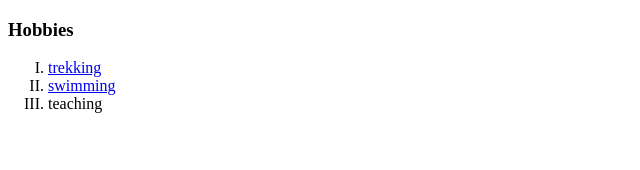
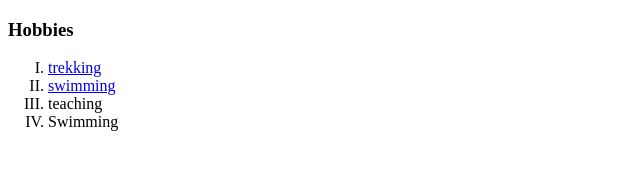
Before and after one commit to RashmiShinde21/cv1, a plain HTML site: page hobbies.html in a window 1280 px wide. Shown: the whole page, without its empty margins (0-640 px from the left). Drawn offline with Linux system fonts and the light colour scheme.

Commit message:
Update hobbies.html

```diff
--- a/hobbies.html
+++ b/hobbies.html
@@ -13,6 +13,7 @@
           <li><a href="https://www.trekkinginindia.com">trekking</li></a>
           <li><a href="https://en.wikipedia.org/wiki/Swimming_(sport)">swimming</li></a>
           <li>teaching</li>
+            <li>Swimming</li>
         </ol>
         </body>
 </html>
```
